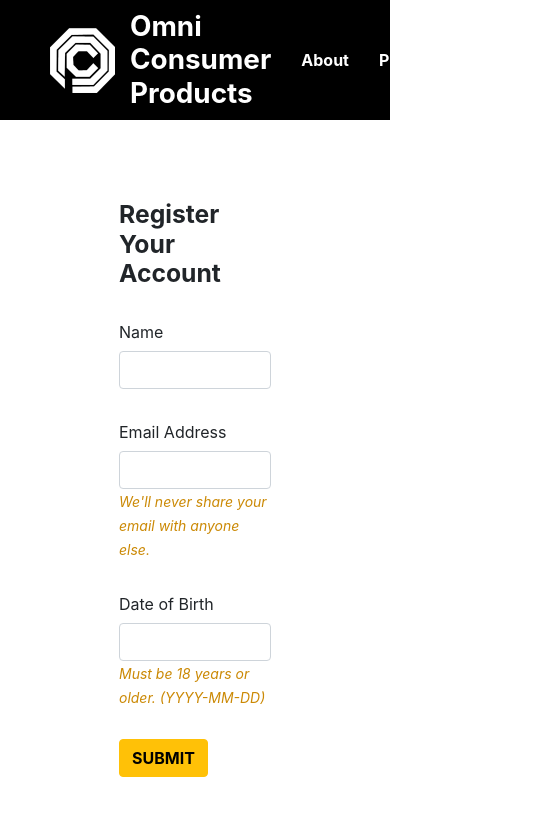
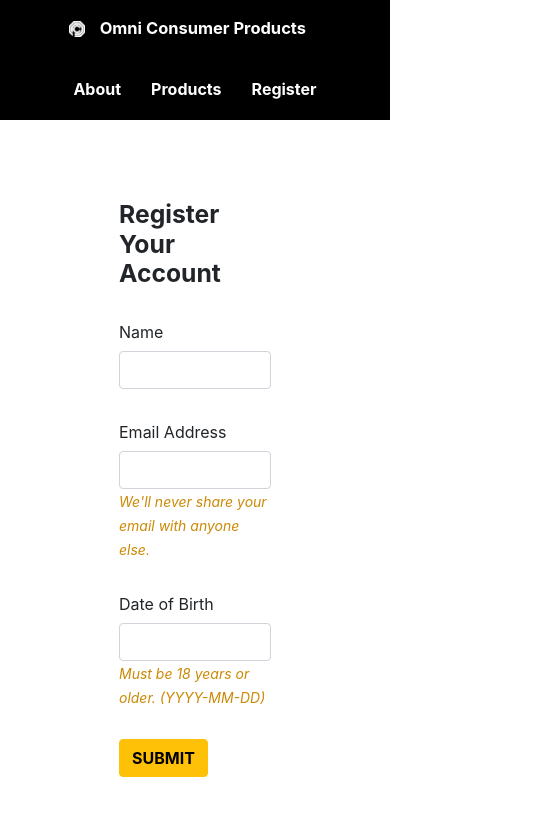
Before and after one commit to Zsvoboda87/OCP, a React (Create React App) app: page /register in a window 390 px wide. Shown: the top 816 px of the page, 559 px wide, since content can reach past the window. Built offline with nearby package versions, Linux system fonts and the light colour scheme.

Commit message:
media queries

```diff
--- a/src/components/Header.js
+++ b/src/components/Header.js
@@ -3,7 +3,7 @@ import { Link } from 'react-router-dom';
 
 function Header() {
     return (
-        <header className="flex-between">
+        <header className="flex-between ocp-header">
             <Link to={'/'}>
                 <div className="flex align-center">
                     <img src={logo} alt="OCP logo"></img>
@@ -12,7 +12,7 @@ function Header() {
                     </h1>
                 </div>
             </Link>
-            <nav className="flex">
+            <nav className="flex ">
                 <div className="nav-item">About</div>
                 <div className="nav-item">Products</div>
                 <Link to={'/register'}>
--- a/src/components/InfoBlocks.js
+++ b/src/components/InfoBlocks.js
@@ -8,7 +8,7 @@ function InfoBlocks(props) {
     } = props;
 
     const iBlocks = infoBlocks.info_blocks
-    console.log(iBlocks)
+
     return (
         <Container id="info-container" className="mt3">
             <Row className="">
--- a/src/components/pages/Home.js
+++ b/src/components/pages/Home.js
@@ -1,4 +1,3 @@
-
 import { useEffect, useState } from 'react';
 import SlideDeck from '../Carousel';
 import InfoBlocks from '../InfoBlocks';
@@ -6,39 +5,73 @@ import Register from '../Register';
 import Footer from '../Footer';
 
 
+// I used hardcoded data and put them in state as if I made a get request and that data was returned.
+// I had trouble using fetch with API.  The CORS may not be setup to work with a simple fetch
+
 function Home() {
     const [error, setError] = useState(null);
     const [isLoaded, setIsLoaded] = useState(false);
-    const [items, setItems] = useState([]);
+    const [items, setItems] = useState(
+        {
+            carousel_slides: [
+                {
+                    "title": "Announcing Delta City",
+                    "content": "We're transforming Detroit into an efficient, clean, harmonious city.",
+                    "image": "https://challenge-api.codered.cloud/static/images/slide1.jpg"
+                },
+                {
+                    "title": "Slide 2: Electric Boogaloo",
+                    "content": "It's electric!",
+                    "image": "https://challenge-api.codered.cloud/static/images/slide2.jpg"
+                },
+                {
+                    "title": "Slide 3: Revenge of the Slide",
+                    "content": "Search your source, you know it to be True.",
+                    "image": "https://challenge-api.codered.cloud/static/images/slide3.jpg"
+                }
+            ],
+            info_blocks: [
+                {
+                    "title": "Lowe Technologies",
+                    "content": "Lorem ipsum leverage agileframeworks to provide a robustsynopsis for high level overviews.Iterative approaches to corporatestrategy foster collaborativethinking to further the overallvalue proposition. Organicallygrow the holistic world view ofdisruptive innovation viaworkplace diversity."
+                },
+                {
+                    "title": "Mediabreak",
+                    "content": "Lorem ipsum podcastingoperational change managementinside of workflows to establish aframework. Taking seamless keyperformance indicators offline tomaximise the long tail. Keepingyour eye on the ball whileperforming a deep dive on thestart-up mentality to deriveconvergence."
+                },
+                {
+                    "title": "Security Concepts",
+                    "content": "Lorem ipsum capitalize on lowhanging fruit to identify a ballparkvalue added activity to beta test.Override the digital divide withadditional clickthroughs fromDevOps. Nanotechnologyimmersion along the informationhighway will close the loop onfocusing solely on the bottomline."
+                },
+                {
+                    "title": "Urban Rehabilitators",
+                    "content": "Lorem ipsum capitalize on lowhanging fruit to identify a ballparkvalue added activity to beta test.Override the digital divide withadditional clickthroughs fromDevOps. Nanotechnologyimmersion along the informationhighway will close the loop onfocusing solely on the bottomline."
+                }
+            ]
+        }
+    );
 
-    // Note: the empty deps array [] means
-    // this useEffect will run once
-    // similar to componentDidMount()
-    useEffect(() => {
-        fetch("http://localhost:8080/https://challenge-api.codered.cloud/api/v1/", {
-            mode: 'cors',
-            headers: {
-                'origin': 'https://challenge-api.codered.cloud'
-            }
-        })
-            .then(res => res.json())
-            .then(result => {
-                setIsLoaded(true);
-                setItems(result);
-            },
-                (error) => {
-                    setIsLoaded(true);
-                    setError(error);
-                }
-            )
-    }, [])
-    console.log(items)
+    // this would be how I do a fetch request to the API to get the Data
 
-    if (error) {
-        return <div>Error: {error.message}</div>;
-    } else if (!isLoaded) {
-        return <div>Loading...</div>;
-    } else {
+    // useEffect(() => {
+    //     fetch("https://challenge-api.codered.cloud/api/v1/")
+    //         .then(res => res.json())
+    //         .then(result => {
+    //             setIsLoaded(true);
+    //             setItems(result);
+    //         },
+    //             (error) => {
+    //                 setIsLoaded(true);
+    //                 setError(error);
+    //             }
+    //         )
+    // }, [])
+
+    // if (error) {
+    //     return <div>Error: {error.message}</div>;
+    // } else if (!isLoaded) {
+    //     return <div>Loading...</div>;
+    // } else {
     return (
         <>
             <SlideDeck slides={items} />
@@ -48,6 +81,6 @@ function Home() {
         </>
     );
 }
-}
+// }
 
 export default Home;
--- a/src/components/pages/RegisterForm.js
+++ b/src/components/pages/RegisterForm.js
@@ -39,8 +39,6 @@ function RegisterForm() {
 
 
     };
-
-    console.log(formState)
 
     const handleFormSubmit = async event => {
         event.preventDefault();
--- a/src/index.css
+++ b/src/index.css
@@ -178,3 +178,38 @@ li {
 .thanks {
   font-weight: normal;
 }
+
+
+@media screen and (max-width: 900px) {
+  header h1{
+    font-size: 1.5rem;
+  }
+ }
+
+ @media screen and (max-width: 770px) {
+  header {
+    display: flex;
+    flex-wrap: wrap;
+  }
+
+  header img{
+    width: 4vw
+  }
+
+  .ocp-header {
+    display: flex;
+    justify-content: center;
+  }
+
+  .car-item {
+    height: 40vh;
+   }
+
+ }
+
+ @media screen and (max-width: 445px) {
+  header h1{
+    font-size: 1.03rem;
+  }
+
+}
```
Lines whose indentation alone changed are shown as unchanged.
